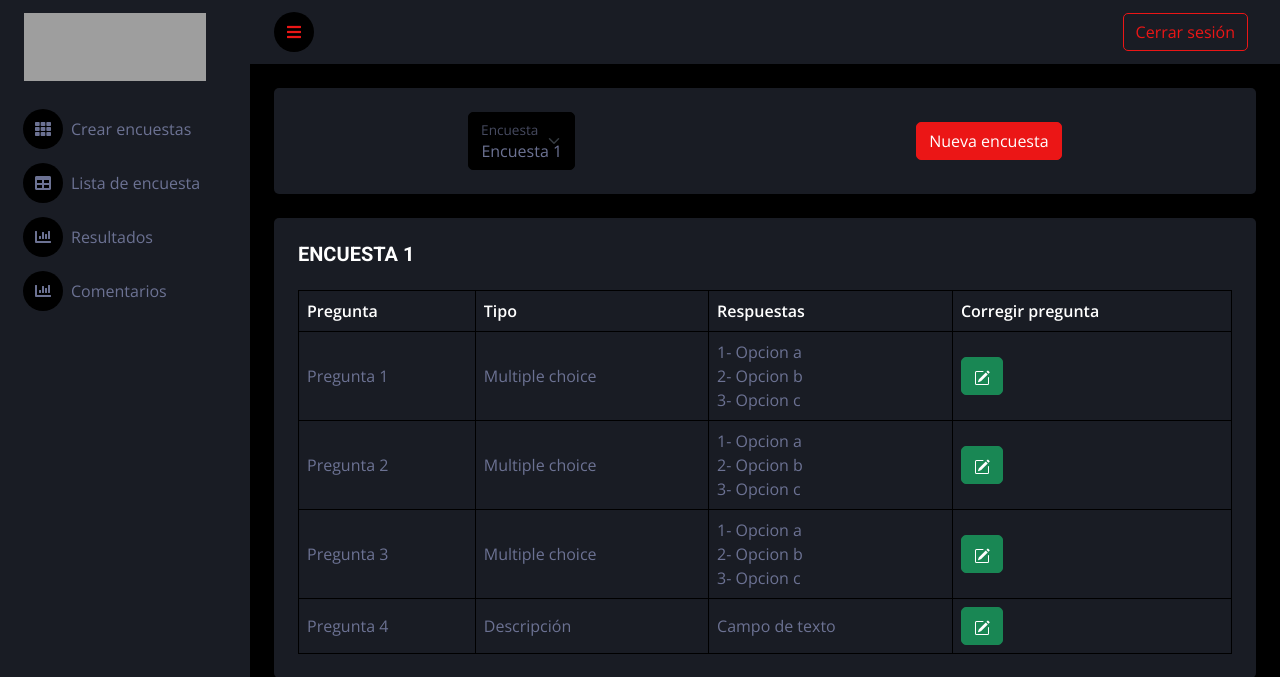
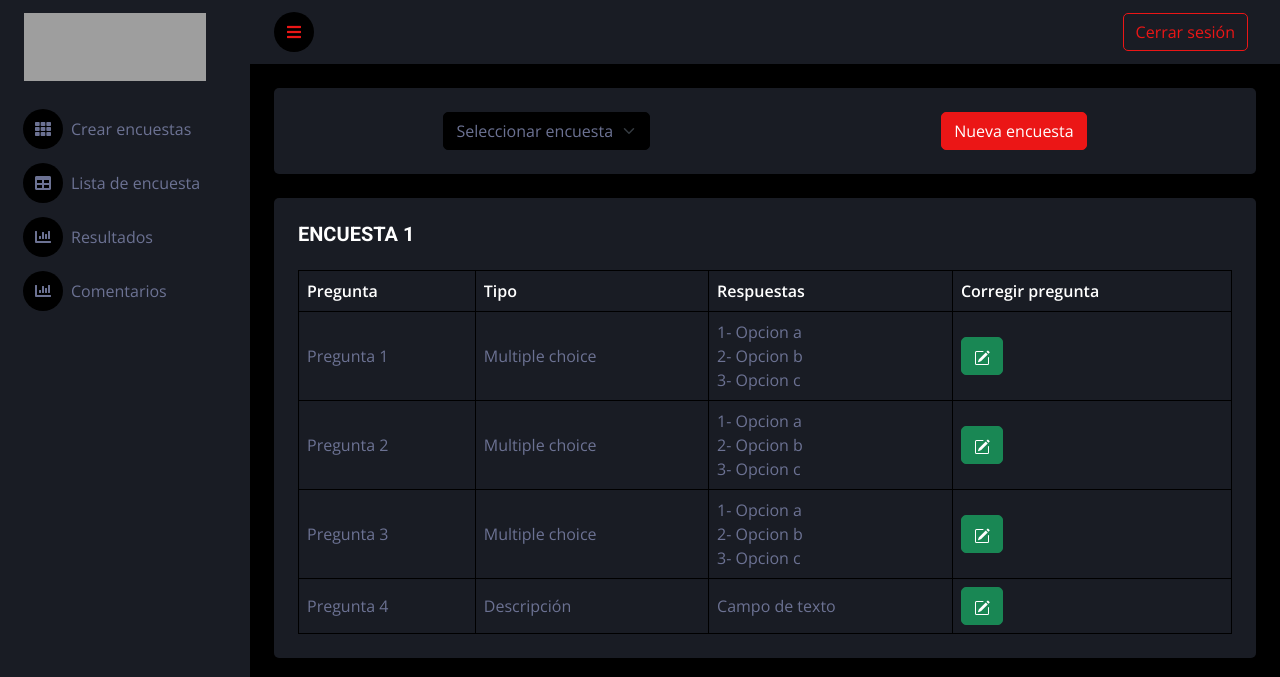
Before and after one commit to julianTesla/tesla_encuesta, a PHP site: page /tesla_encuesta/listaEncuestas.php in a window 1280 px wide. Shown: the top 677 px of the page. Run offline with PHP 8.4, Linux system fonts and the light colour scheme; some libraries are stand-ins or nearby versions; grey boxes are pictures that could not be loaded.

Commit message:
selector actualizado

```diff
--- a/listaEncuestas.php
+++ b/listaEncuestas.php
@@ -8,14 +8,12 @@ include "parte_superior.php";
 
             <!-- SELECTOR ENCUESTA -->
             <form action="/" method="POST">
-                <div class="form-floating">
-                    <select name="encuesta" class="form-select" id="floatingSelect" aria-label="Floating label select example">
+                        <select name="encuesta" class="form-select" id="floatingSelect" aria-label="Floating label select example">
+                        <option selected="">Seleccionar encuesta</option>
                         <option value="1">Encuesta 1</option>
                         <option value="2">Encuesta 2</option>
                         <option value="3">Encuesta 3</option>
                     </select>
-                    <label for="floatingSelect">Encuesta</label>
-                </div>
             </form>
             <!-- FIN SELECTOR ENCUESTA -->
 
```
